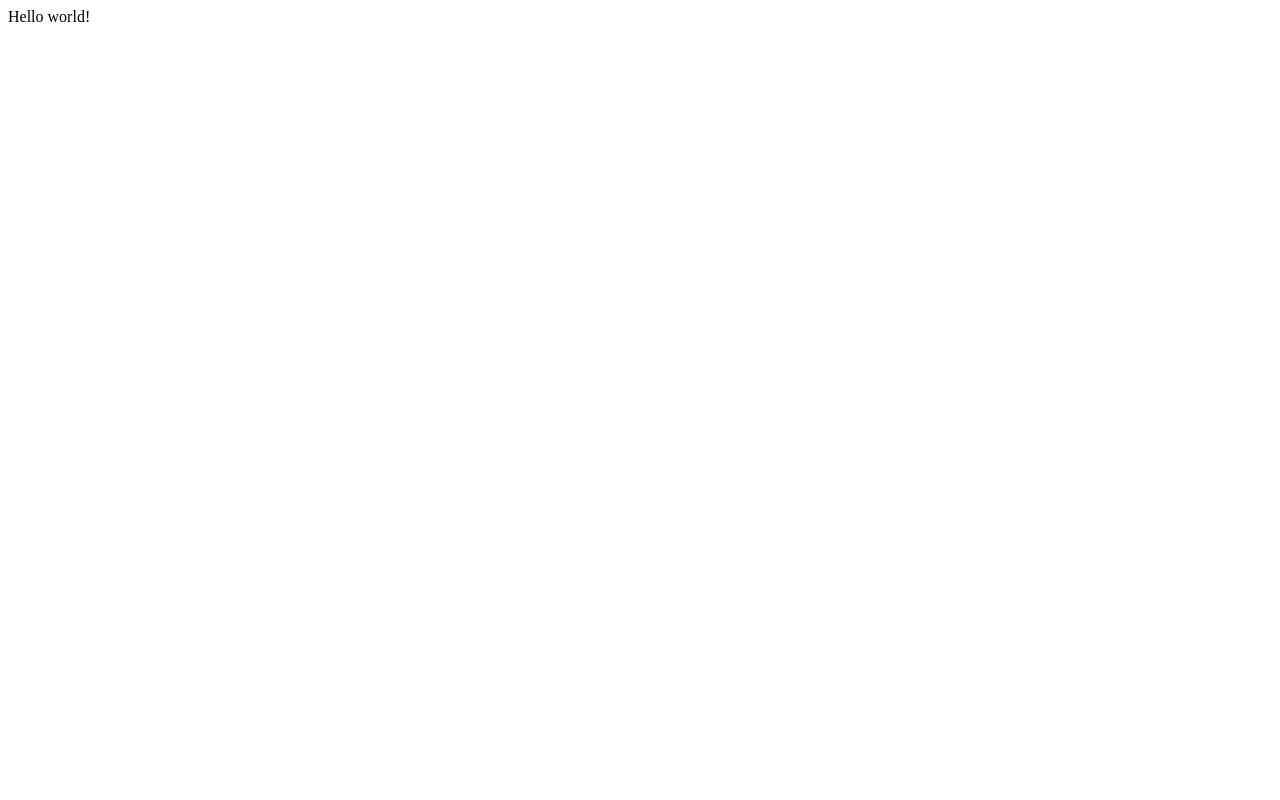
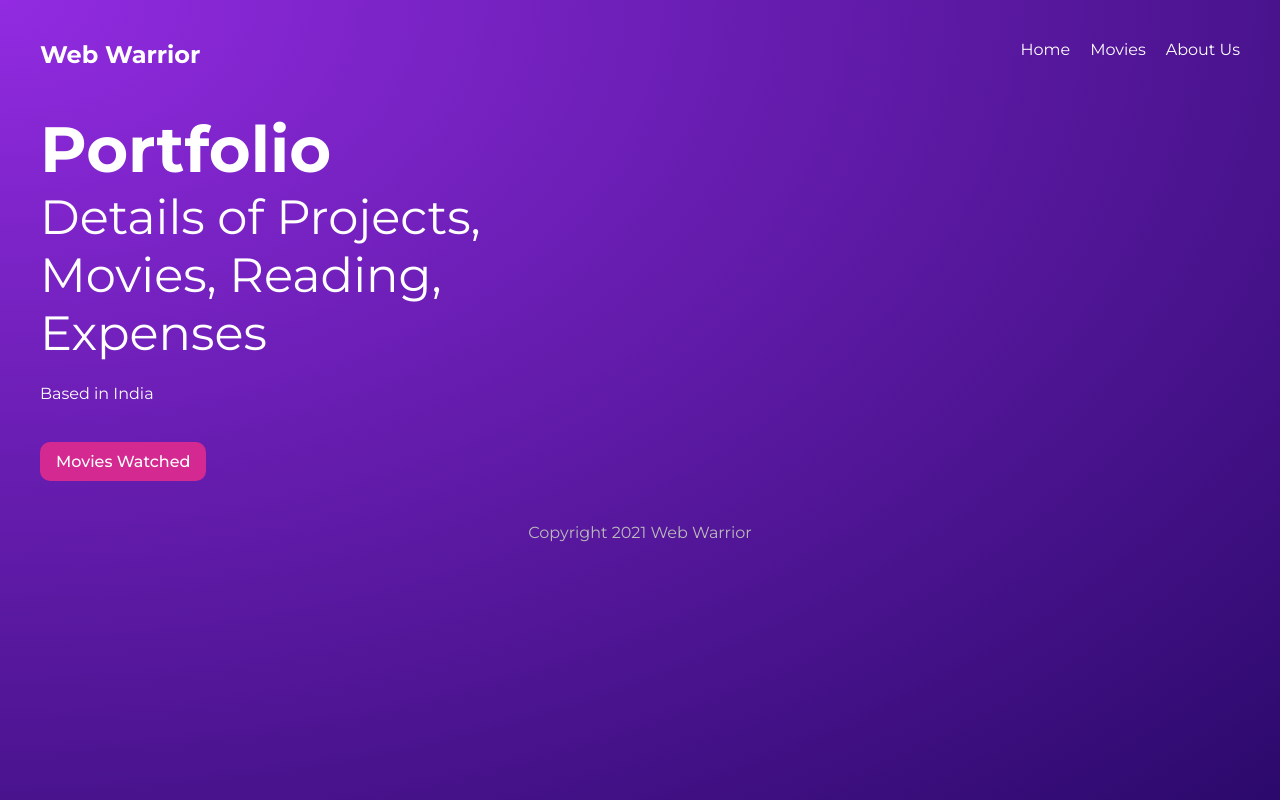
Before and after one commit to rmanoharprabhu/gatsby-tutorial, a Gatsby site: page / in a window 1280 px wide. Built offline with nearby package versions, Linux system fonts and the light colour scheme; Gatsby itself is replaced by a stand-in of ours.

Commit message:
Intial Version

```diff
--- /dev/null
+++ b/src/pages/components/Layout.js
@@ -0,0 +1,16 @@
+import React from 'react'
+import NavBar from './NavBar'
+import '../styles/global.css'
+
+export default function Layout({ children }) {
+    return (
+        <div className="layout">
+            <NavBar />
+            <div className="content">
+                {children}
+            </div>
+            <footer>
+                <p>Copyright 2021 Web Warrior</p> </footer>
+        </div>
+    )
+}
--- /dev/null
+++ b/src/pages/components/NavBar.js
@@ -0,0 +1,15 @@
+import { Link } from 'gatsby'
+import React from 'react'
+
+export default function NavBar() {
+    return (
+        <nav>
+            <h2>Web Warrior</h2>
+            <div className="links">
+                <Link to="/">Home</Link>
+                <Link to="/movies">Movies</Link>
+                <Link to="/about">About Us</Link>
+            </div>
+        </nav>
+    )
+}
--- a/src/pages/index.js
+++ b/src/pages/index.js
@@ -1,5 +1,19 @@
+import { Link } from "gatsby"
 import React from "react"
+import Layout from "./components/Layout"
+import homestyles from './styles/home.module.css'
 
 export default function Home() {
-  return <div>Hello world!</div>
+  return (
+    <Layout>
+      <section className={homestyles.header}>
+        <div>
+          <h2>Portfolio</h2>
+          <h3>Details of Projects, Movies, Reading, Expenses</h3>
+          <p>Based in India</p>
+          <Link className={homestyles.btn} to="/movies">Movies Watched</Link>
+        </div>
+      </section>
+    </Layout>
+  )
 }
--- /dev/null
+++ b/src/pages/styles/global.css
@@ -0,0 +1,50 @@
+@import url('https://fonts.googleapis.com/css2?family=Montserrat:wght@300;400;500;700&display=swap');
+
+* {
+  margin: 0;
+  padding: 0;
+  text-decoration: none;
+  font-family: "Montserrat";
+  color: white;
+}
+html, body {
+  min-height: 100%;
+}
+body {
+  background: radial-gradient(at top left, rgba(146,43,225,1) 0%, rgba(43,9,107,1) 100%);
+  background-repeat: no-repeat;
+}
+p {
+  margin: 16px auto;
+  line-height: 1.5em;
+}
+
+/* layout & nav */
+.layout {
+  max-width: 1200px;
+  margin: 0 auto;
+}
+nav {
+  display: grid;
+  grid-template-columns: 1fr 1fr;
+  margin: 40px auto;
+}
+nav .links {
+  display: inline-block;
+  text-align: right;
+}
+nav a {
+  display: inline-block;
+  margin-left: 20px;
+  font-weight: 400;
+  padding-bottom: 8px;
+  border-bottom: 3px solid transparent;
+}
+nav a:hover {
+  border-color: white;
+}
+footer p{
+  text-align: center;
+  color: #bbb;
+  margin: 40px auto;
+}
--- /dev/null
+++ b/src/pages/styles/home.module.css
@@ -0,0 +1,22 @@
+.header {
+    display: grid;
+    grid-template-columns: 1fr 1fr;
+    grid-gap: 40px;
+    align-items: center;
+  }
+  .header h2 {
+    font-size: 4em;
+  }
+  .header h3 {
+    font-size: 3em;
+    font-weight: 400;
+    margin-bottom: 20px;
+  }
+  .btn {
+    display: inline-block;
+    background: #D42990;
+    padding: 10px 16px;
+    border-radius: 10px;
+    margin-top: 20px;
+    font-weight: 500;
+  }
```
Also changed, not shown: src/pages/404.js (added, +9 -0 lines), src/pages/about.js (added, +14 -0 lines), src/pages/movies/index.js (added, +13 -0 lines), src/pages/styles/movies.module.css (added, +11 -0 lines).
